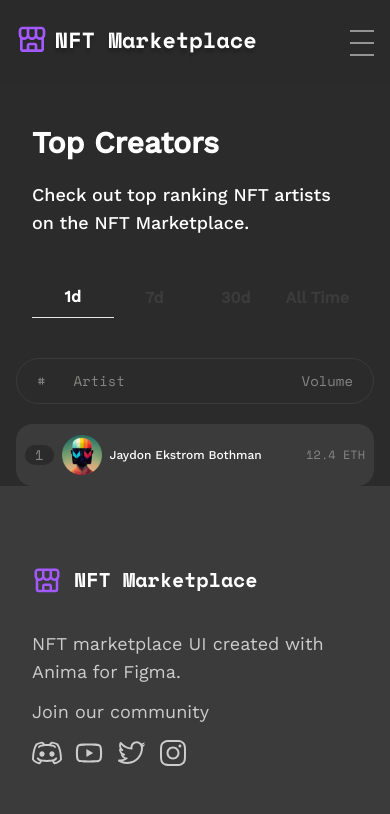
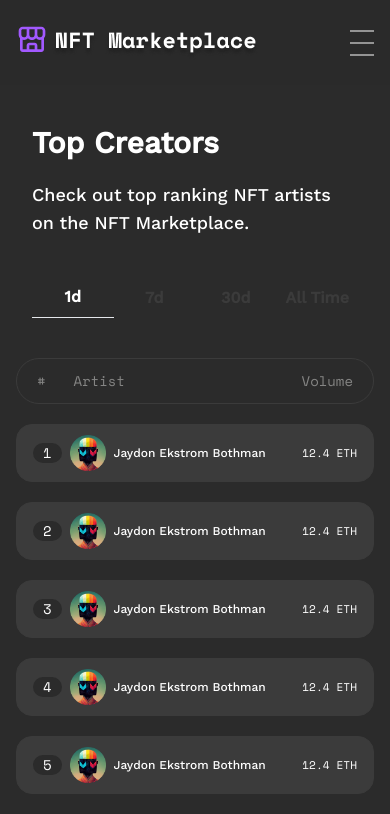
Before and after one commit to Judge-Paul/nft-marketplace, a React (Vite) app: page /rankings in a window 390 px wide. Shown: the top 814 px of the page. Built offline with nearby package versions, Linux system fonts and the light colour scheme.

Commit message:
fix: responsiveness fix on rankings

```diff
--- /dev/null
+++ b/src/components/cards/RankingsCard.jsx
@@ -0,0 +1,21 @@
+import React from "react";
+
+export default function RankingsCard({position, icon, artist, change, sales, volume}) {
+    return (
+        <div className="flex mt-5 rounded-2xl px-4 sm:px-8 py-2.5 border border-[#3B3B3B] bg-[#3B3B3B] font-spaceMono text-white text-sm md:text-md lg:text-lg">
+            <div className="flex flex-1">
+                <span className="bg-[#2B2B2B] rounded-full px-2.5 my-auto">{position}</span>
+                <div className="ml-2 sm:ml-7 flex">
+                    <img src={icon} className="w-9 md:w-16" />
+                    <h4 className="my-auto ml-2 sm:ml-5 text-xs xl:text-xl font-workSans font-medium sm:font-semibold truncate">{artist}</h4>
+                </div>
+            </div>
+            <div className="hidden md:flex flex-1 justify-between lg:pr-20 my-auto">
+                <p className="text-[#00AC4F]">+{change}%</p>
+                <p>{sales}</p>
+                <p>{volume} ETH</p>
+            </div>
+            <p className="block md:hidden my-auto text-[0.70rem]">12.4 ETH</p>
+        </div>
+    )
+}
--- a/src/pages/RankingsPage.jsx
+++ b/src/pages/RankingsPage.jsx
@@ -1,5 +1,6 @@
 import React, { useState } from "react";
 import icon from "../assets/artists-avatars/Animakid.png"
+import RankingsCard from "../components/cards/RankingsCard";
 
 export default function RankingsPage() {
     const [selected, setSelected] = useState("Today")
@@ -59,22 +60,14 @@ export default function RankingsPage() {
                     </div>
                     <p className="block md:hidden">Volume</p>
                 </div>
-                <div className="mt-5 w-full">
-                    <div className="flex rounded-2xl px-2 sm:px-8 py-2.5 border border-[#3B3B3B] bg-[#3B3B3B] font-spaceMono text-[#858584] text-sm md:text-md lg:text-lg">
-                        <div className="flex flex-1">
-                            <span className="bg-[#2B2B2B] rounded-full px-2.5 my-auto">1</span>
-                            <div className="ml-2 sm:ml-7 flex">
-                                <img src={icon} className="w-10 md:w-16" />
-                                <h4 className="my-auto ml-2 sm:ml-5 text-white text-xs xl:text-xl font-workSans font-medium sm:font-semibold truncate">Jaydon Ekstrom Bothman</h4>
-                            </div>
-                        </div>
-                        <div className="hidden md:flex flex-1 justify-between lg:pr-20 my-auto">
-                            <p className="text-[#00AC4F]">+1.41%</p>
-                            <p>602</p>
-                            <p>12.4 ETH</p>
-                        </div>
-                        <p className="block md:hidden my-auto text-xs">12.4 ETH</p>
-                    </div>
+                <div className="mt-5 mb-10 w-full">
+                    <RankingsCard position={1} icon={icon} artist="Jaydon Ekstrom Bothman" change={1.41} sales={602} volume={12.4} />
+                    <RankingsCard position={2} icon={icon} artist="Jaydon Ekstrom Bothman" change={1.41} sales={602} volume={12.4} />
+                    <RankingsCard position={3} icon={icon} artist="Jaydon Ekstrom Bothman" change={1.41} sales={602} volume={12.4} />
+                    <RankingsCard position={4} icon={icon} artist="Jaydon Ekstrom Bothman" change={1.41} sales={602} volume={12.4} />
+                    <RankingsCard position={5} icon={icon} artist="Jaydon Ekstrom Bothman" change={1.41} sales={602} volume={12.4} />
+                    <RankingsCard position={6} icon={icon} artist="Jaydon Ekstrom Bothman" change={1.41} sales={602} volume={12.4} />
+                    <RankingsCard position={7} icon={icon} artist="Jaydon Ekstrom Bothman" change={1.41} sales={602} volume={12.4} />
                 </div>
             </div>
         </div>
```
